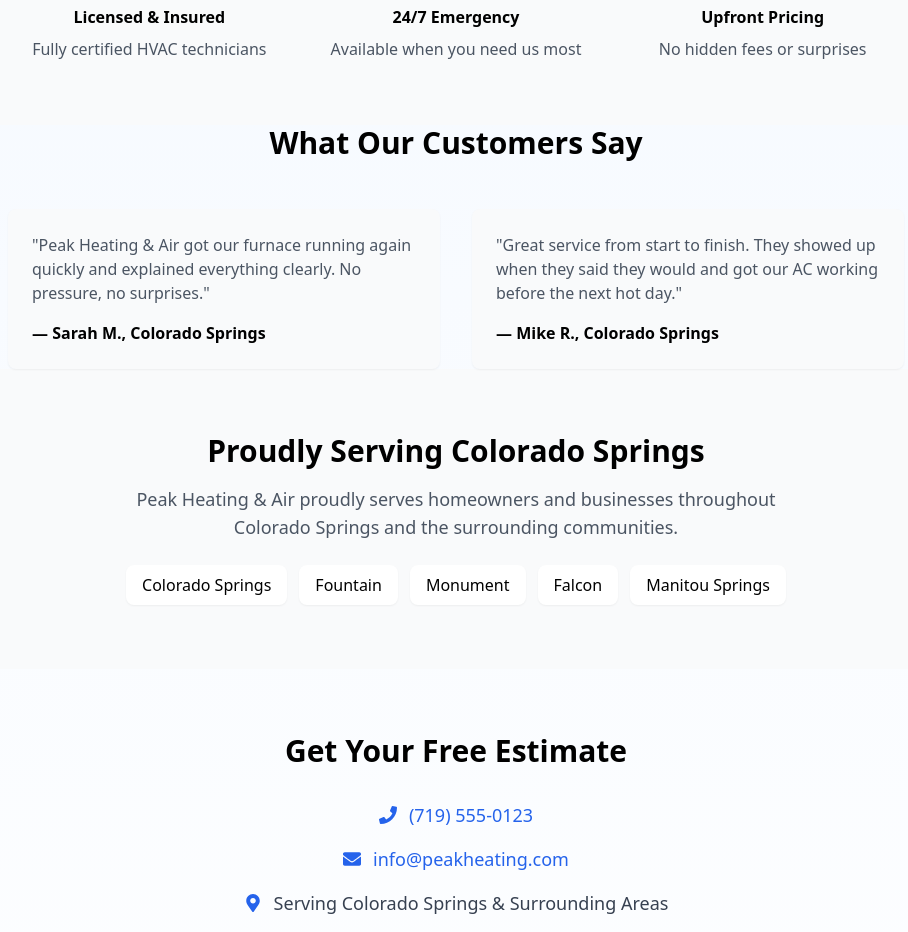
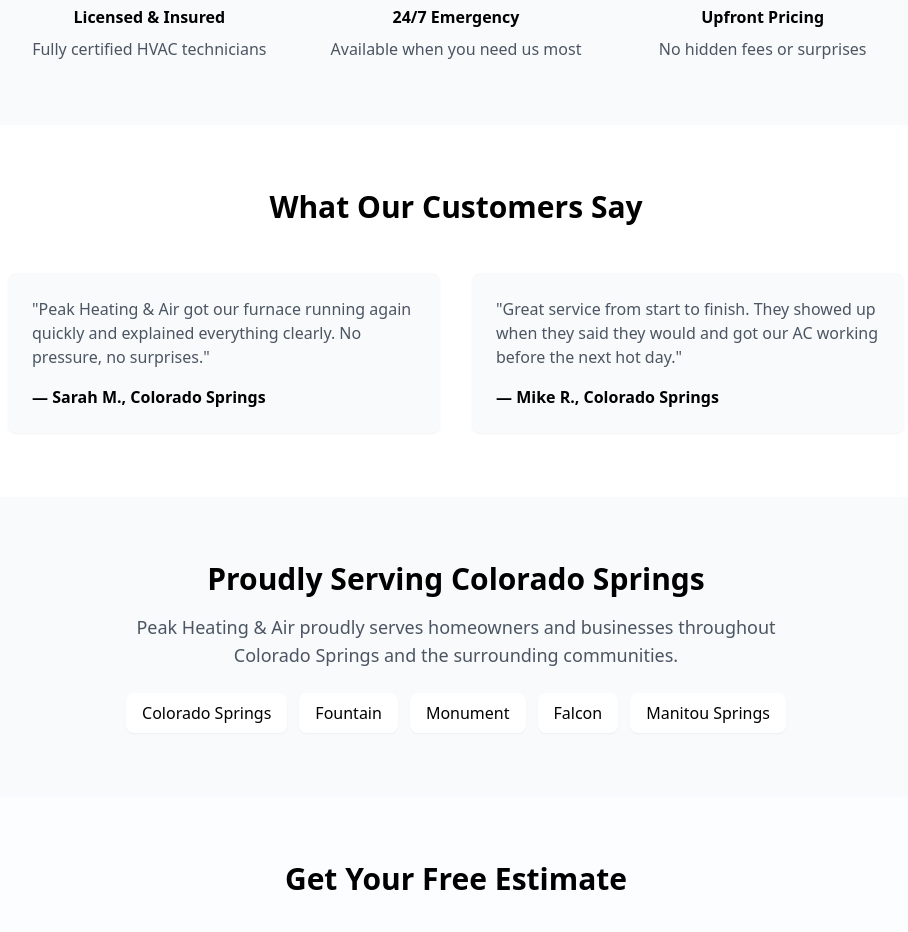
Before and after one commit to james3roberts/personal-site, a React (Vite) app: page /clientDemo/landing in a window 1280 px wide. Shown: the part 1360-2292 px from the top of the page, without its empty margins (184-1092 px from the left). Built offline with nearby package versions, Linux system fonts and the light colour scheme.

Commit message:
Updated the service area section

```diff
--- a/src/pages/ClientDemo/landing.jsx
+++ b/src/pages/ClientDemo/landing.jsx
@@ -1,5 +1,5 @@
 import { useNavigate } from "react-router-dom";
-import { FaPhone, FaEnvelope, FaMapMarkerAlt } from "react-icons/fa";
+import { FaPhone, FaEnvelope } from "react-icons/fa";
 
 export default function Landing() {
   const navigate = useNavigate();
@@ -113,7 +113,7 @@
         </section>
 
         {/* Testimonials */}
-        <section ClassName="py-16 px-4 bg-white">
+        <section className="py-16 px-4 bg-white">
           <div className="max-w-4xl mx-auto">
             <h2 className="text-3xl font-bold text-center mb-12">
               What Our Customers Say
@@ -200,12 +200,6 @@
                   info@peakheating.com
                 </a>
               </div>
-              <div className="flex items-center justify-center gap-3 text-lg">
-                <FaMapMarkerAlt className="text-blue-600" />
-                <span className="text-gray-700">
-                  Serving Colorado Springs & Surrounding Areas
-                </span>
-              </div>
             </div>
 
             <form className="bg-white p-8 rounded-lg shadow-md">
```
